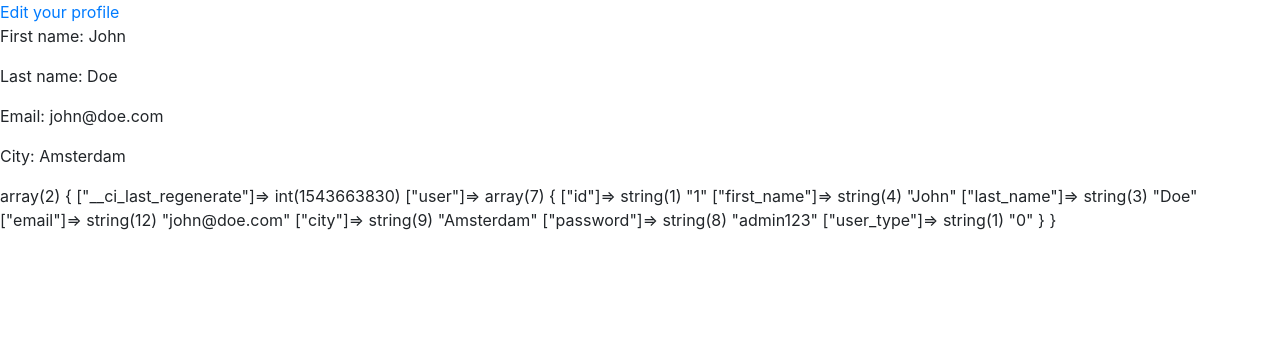
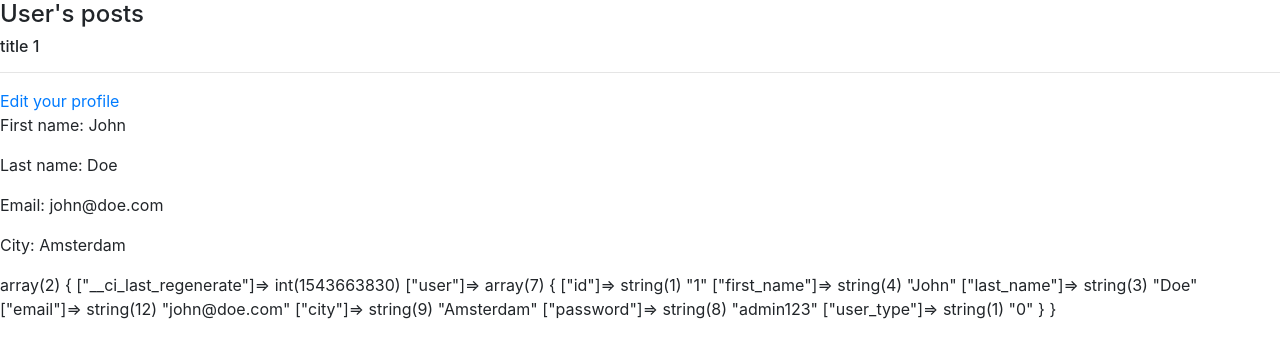
Before and after one commit to yanalalmer/impact-week, a CodeIgniter app: page /database/index.php/users/profile/1 in a window 1280 px wide. Shown: the top 358 px of the page. Run offline with CodeIgniter, Linux system fonts and the light colour scheme; data comes from the database, SQL or seed files in the repository.

Commit message:
display user's posts in his profile

```diff
--- a/application/controllers/users.php
+++ b/application/controllers/users.php
@@ -36,8 +36,11 @@ class Users extends CI_Controller {
   }
 
   public function profile($id) {
+    $posts = $this->post->get_posts_by_user($id);
     $this->session->user = $this->user->get_user_by_id($id);
-    $this->load->view('profile');
+    $this->load->view('profile', array(
+      'posts' => $posts
+    ));
   }
 
   public function edit_profile() {
--- a/application/models/post.php
+++ b/application/models/post.php
@@ -21,7 +21,12 @@ class Post extends CI_Model {
   }
 
   public function get_posts_by_user($user_id) {
-    $query = "SELECT posts.id, title, content, ";
+    $query = 'SELECT posts.id AS "post_id", title, users.id AS "user_id"
+              FROM posts
+              LEFT JOIN users
+              ON posts.user_id = users.id
+              WHERE users.id = ?';
+    return $this->db->query($query, array($user_id))->result_array();
   }
 
   public function add_post($data) {
--- a/application/views/profile.php
+++ b/application/views/profile.php
@@ -16,7 +16,15 @@
   </head>
   <body>
 
+    <h4>User's posts</h4>
+    <?php
+    // var_dump($posts);
+    foreach($posts as $post) {
+      echo "<h6>{$post['title']}</h6>";
+    }
 
+     ?>
+     <hr />
     <?php
     if ($this->session->profile_edit_status == FALSE ) {
       ?>
```
